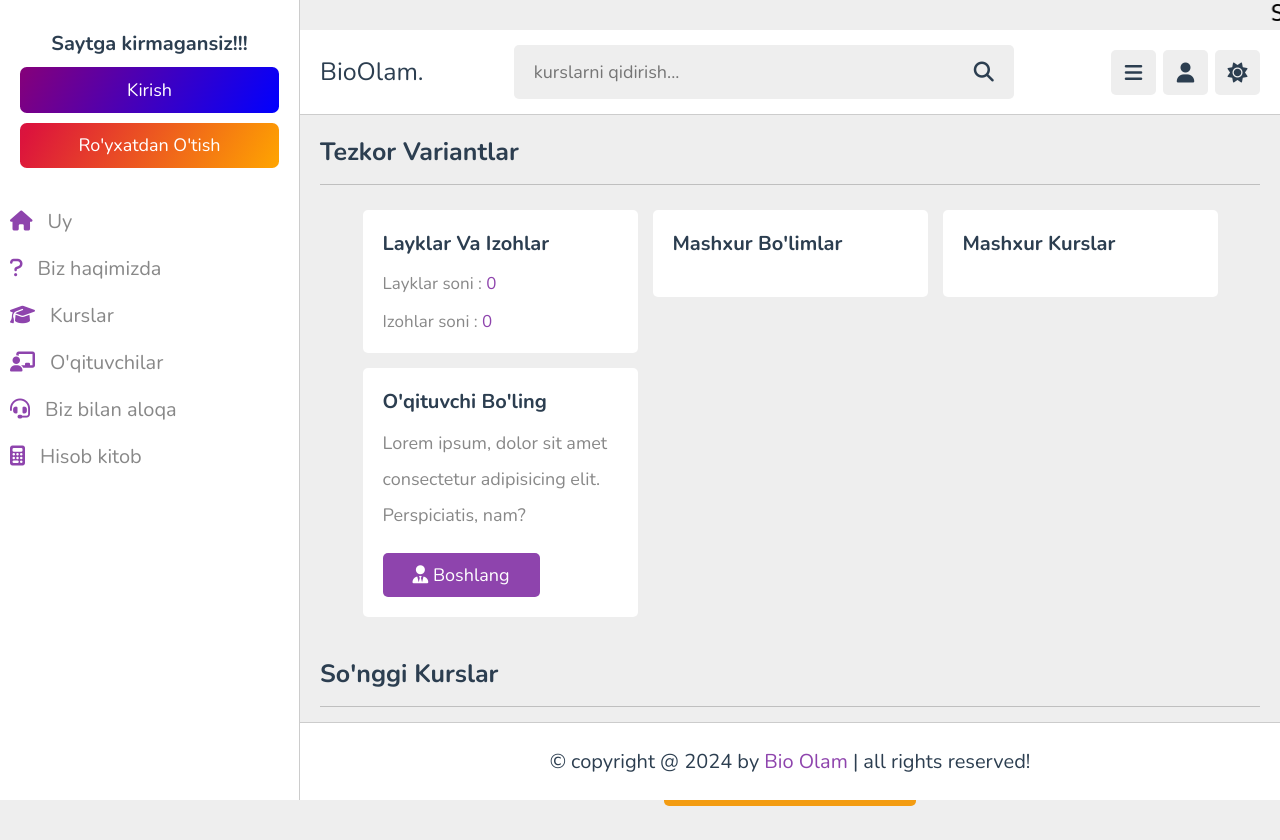
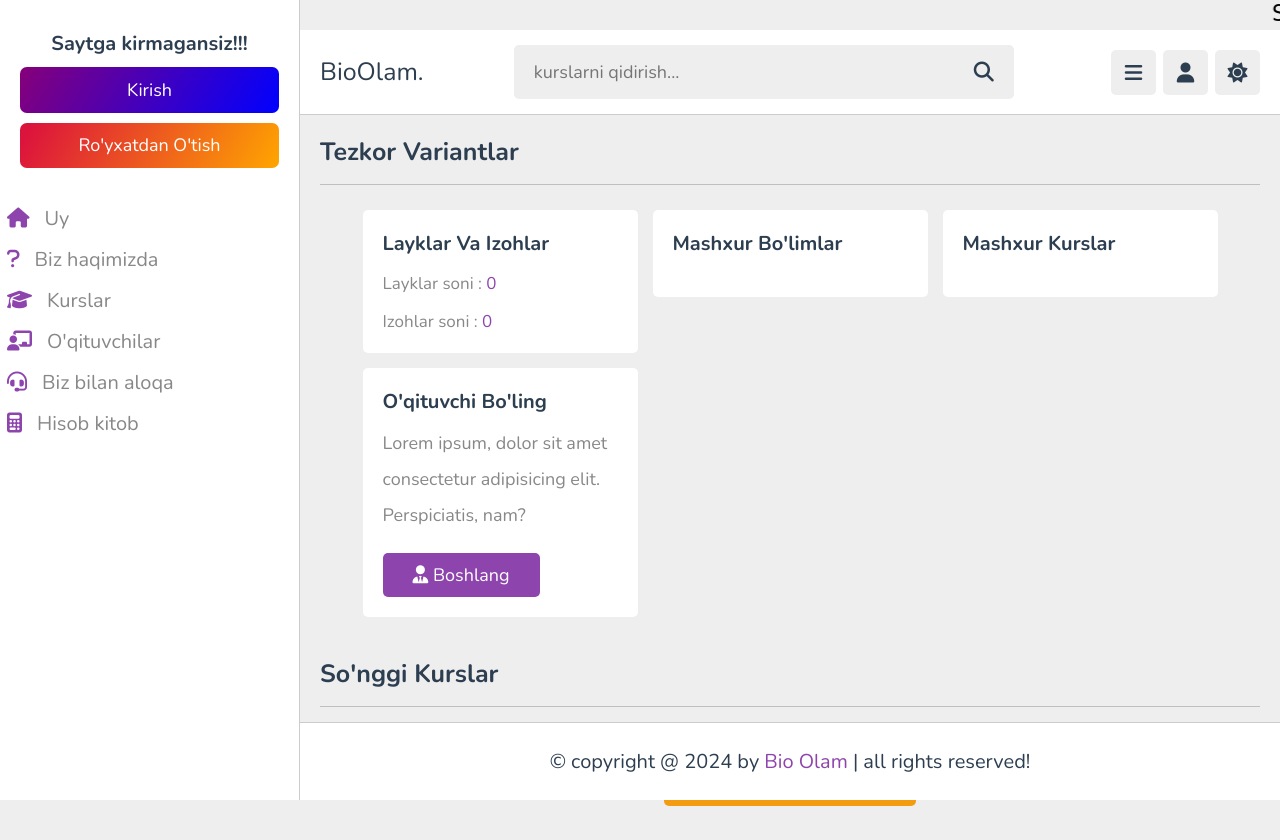
Before and after one commit to Asliddinbek1229/bio-olam-web, a Django app: page / in a window 1280 px wide. Shown: the top 840 px of the page. Run offline with Django 5.2, Linux system fonts and the light colour scheme; data that the repository does not hold is empty; parts of the project's set-up code (start-up, migrations or seed data) failed here and were passed over; some libraries are stand-ins or nearby versions.

Commit message:
Changes style.css

```diff
--- a/static/css/style.css
+++ b/static/css/style.css
@@ -336,7 +336,7 @@ section{
 
 .side-bar .navbar a{
    display: block;
-   padding: 1rem;
+   padding: 7px;
    font-size: 2rem;
 }
 
```
